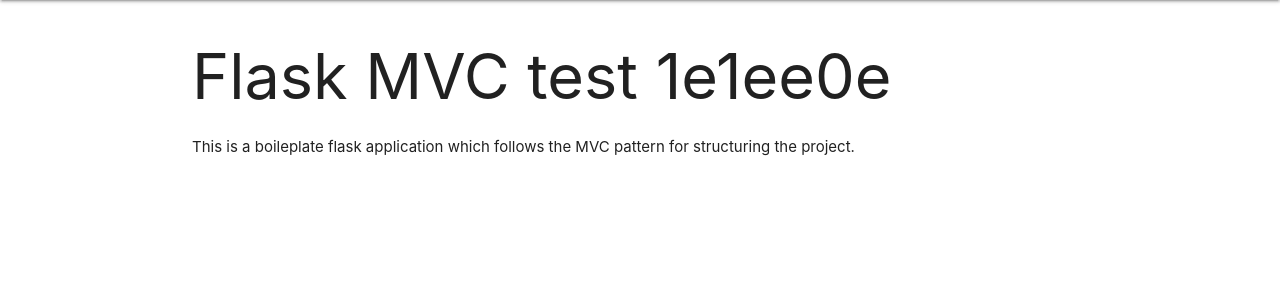
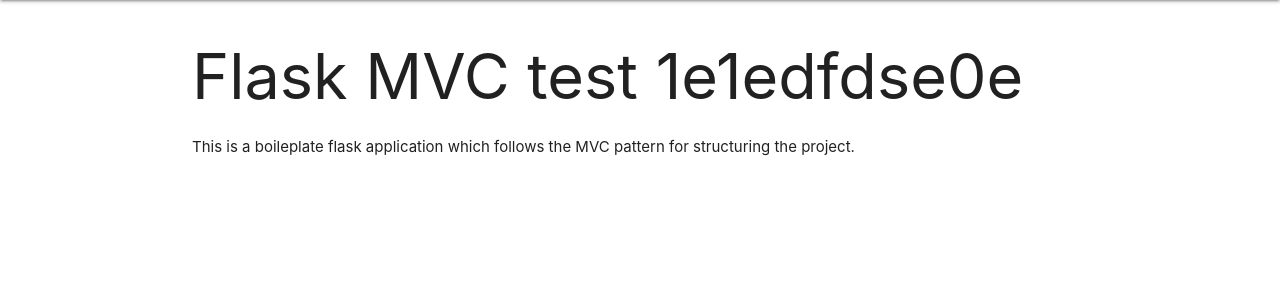
Before and after one commit to 6ixGhad/Project-starter-files, a Flask app: page /status in a window 1280 px wide. Shown: the part 64-364 px from the top of the page. Run offline with Flask 2, Linux system fonts and the light colour scheme; parts of the project's set-up code (start-up, migrations or seed data) failed here and were passed over.

Commit message:
error check

```diff
--- a/App/controllers/user.py
+++ b/App/controllers/user.py
@@ -15,7 +15,7 @@ def create_user(firstname, lastname, uwi_id, email, gender, dob):
     return 'new user'
 
 
-class SignUp(FlaskForm):
+def SignUp(FlaskForm):
     username = StringField('username', validators=[InputRequired()])
     email = EmailField('email', validators=[Email(), InputRequired()])
     password = PasswordField('New Password', validators=[InputRequired(), EqualTo('confirm', message='Passwords must match')])
--- a/App/templates/index.html
+++ b/App/templates/index.html
@@ -5,6 +5,6 @@
 {{ super() }}
 
 {% block content %}
-    <h1>Flask MVC test 1e1ee0e</h1>
+    <h1>Flask MVC test 1e1edfdse0e</h1>
     <p>This is a boileplate flask application which follows the MVC pattern for structuring the project.</p>
 {% endblock %}
```
